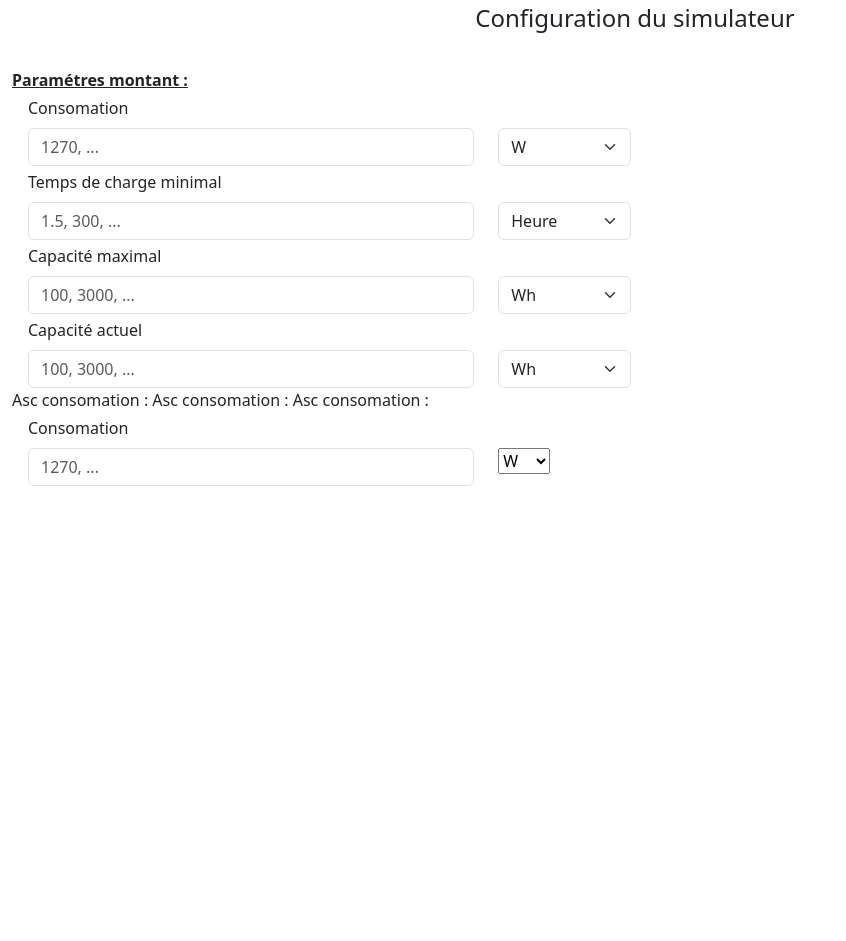
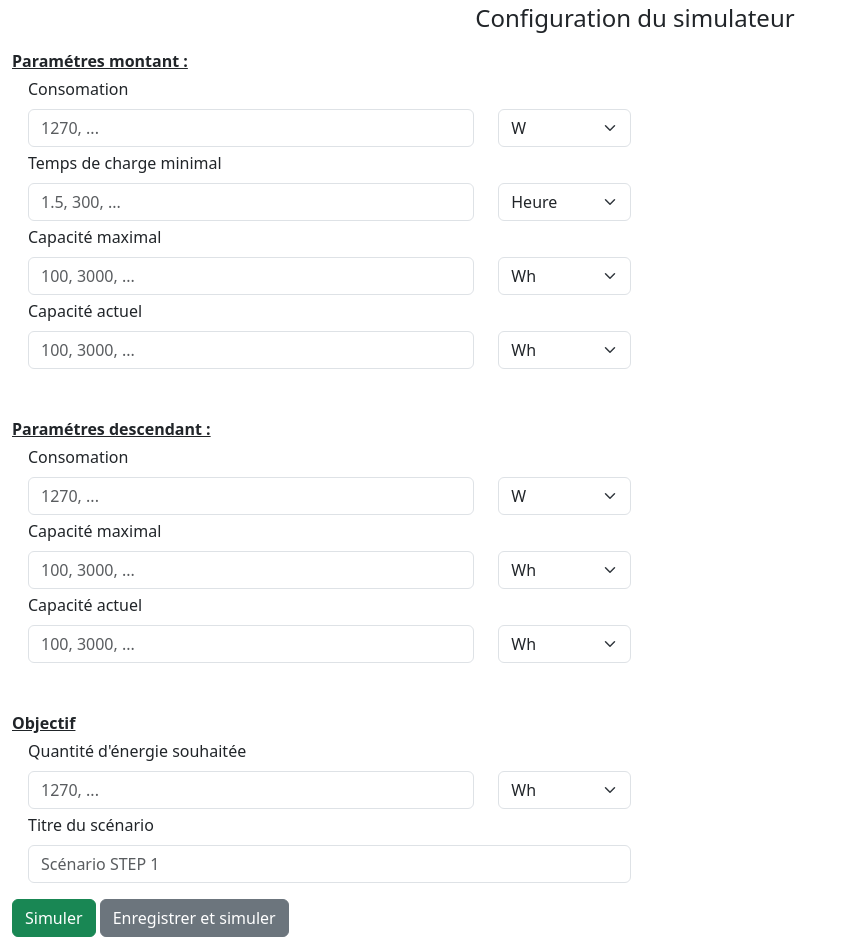
Before and after one commit to Zarbose/Ec2, a Django app: page /get_name/ in a window 1280 px wide. Shown: the whole page, without its empty margins (0-846 px from the left). Before the commit the page ends 486 px from the top, so only its background shows below. Run offline with Django 4.2, Linux system fonts and the light colour scheme.

Commit message:
[UPDATE] mise a joure de la vue + début utilisation donnée formulaire

```diff
--- a/webapp/Ec2/scrap/forms.py
+++ b/webapp/Ec2/scrap/forms.py
@@ -11,11 +11,11 @@ WATT_CHOICES =(
 )
 
 WATTH_CHOICES =(
-    ("1", "W"),
-    ("2", "KW"),
-    ("3", "MW"),
-    ("4", "GW"),
-    ("5", "TW"),
+    ("1", "Wh"),
+    ("2", "KWh"),
+    ("3", "MWh"),
+    ("4", "GWh"),
+    ("5", "TWh"),
 )
 
 TIME_CHOICES =(
@@ -26,14 +26,28 @@ TIME_CHOICES =(
 
 class NameForm(forms.Form):
     asc_consomation = forms.FloatField(min_value=0,required=True,widget=forms.TextInput(attrs={'class': 'form-control','placeholder': '1270, ...','aria-label': 'asc_energie'}))
-    asc_consomation_choices = forms.ChoiceField(choices = WATT_CHOICES) # ,widget=forms.TextInput(attrs={'class': 'form-select','aria-label': 'unite'})
-    asc_tmp_min = forms.FloatField(min_value=0,required=True)
-    asc_capa_max = forms.FloatField(min_value=0,required=True)
-    asc_capa_actu  = forms.FloatField(min_value=0,required=True)
+    asc_consomation_choices = forms.ChoiceField(choices = WATT_CHOICES ,widget=forms.Select(attrs={'class': 'form-select','aria-label': 'unite'}))
 
-    desc_consomation = forms.FloatField(min_value=0,required=True)
-    desc_capa_max = forms.FloatField(min_value=0,required=True)
-    desc_capa_actu  = forms.FloatField(min_value=0,required=True)
+    asc_tmp_min = forms.FloatField(min_value=0,required=True,widget=forms.TextInput(attrs={'class': 'form-control','placeholder': '1.5, 300, ...','aria-label': 'asc_activation'}))
+    asc_tmp_min_choices = forms.ChoiceField(choices = TIME_CHOICES ,widget=forms.Select(attrs={'class': 'form-select','aria-label': 'unite'}))
 
-    titre  = forms.CharField(max_length=50,required=False)
-    target  = forms.FloatField(min_value=0,required=True)
+    asc_capa_max = forms.FloatField(min_value=0,required=True,widget=forms.TextInput(attrs={'class': 'form-control','placeholder': '100, 3000, ...','aria-label': 'asc_maximum'}))
+    asc_capa_max_choices = forms.ChoiceField(choices = WATTH_CHOICES ,widget=forms.Select(attrs={'class': 'form-select','aria-label': 'unite'}))
+
+    asc_capa_actu  = forms.FloatField(min_value=0,required=True,widget=forms.TextInput(attrs={'class': 'form-control','placeholder': '100, 3000, ...','aria-label': 'asc_maximum_actu'}))
+    asc_capa_actu_choices  = forms.ChoiceField(choices = WATTH_CHOICES ,widget=forms.Select(attrs={'class': 'form-select','aria-label': 'unite'}))
+
+
+    desc_consomation = forms.FloatField(min_value=0,required=True,widget=forms.TextInput(attrs={'class': 'form-control','placeholder': '1270, ...','aria-label': 'desc_energie'}))
+    desc_consomation_choices = forms.ChoiceField(choices = WATT_CHOICES ,widget=forms.Select(attrs={'class': 'form-select','aria-label': 'unite'}))
+
+    desc_capa_max = forms.FloatField(min_value=0,required=True,widget=forms.TextInput(attrs={'class': 'form-control','placeholder': '100, 3000, ...','aria-label': 'desc_maximum'}))
+    desc_capa_max_choices = forms.ChoiceField(choices = WATTH_CHOICES ,widget=forms.Select(attrs={'class': 'form-select','aria-label': 'unite'}))
+
+    desc_capa_actu  = forms.FloatField(min_value=0,required=True,widget=forms.TextInput(attrs={'class': 'form-control','placeholder': '100, 3000, ...','aria-label': 'desc_maximum_actu'}))
+    desc_capa_actu_choices  = forms.ChoiceField(choices = WATTH_CHOICES ,widget=forms.Select(attrs={'class': 'form-select','aria-label': 'unite'}))
+
+    titre  = forms.CharField(max_length=50,required=False,widget=forms.TextInput(attrs={'class': 'form-control','placeholder': 'Scénario STEP 1','aria-label': 'obj_titre'}))
+
+    target  = forms.FloatField(min_value=0,required=True,widget=forms.TextInput(attrs={'class': 'form-control','placeholder': '1270, ...','aria-label': 'obj_energie'}))
+    target_choices  = forms.ChoiceField(choices = WATTH_CHOICES ,widget=forms.Select(attrs={'class': 'form-select','aria-label': 'unite'}))
--- a/webapp/Ec2/scrap/templates/scrap/name.html
+++ b/webapp/Ec2/scrap/templates/scrap/name.html
@@ -23,26 +23,23 @@
                 <h4>Configuration du simulateur</h4>
             </section>
             <section id="formZone">
-                <form class="ms-2">
+
+                <form class="ms-2" method="post">
+                    {% csrf_token %}
                     <div id="asc_parameters" class="">
                         <div class="fw-bold text-decoration-underline">
                             Paramétres montant :
                         </div>
+
                         <div class="ms-3">
                             <div class="mt-1">
                                 <label for="asc_energie" class="form-label">Consomation</label>
                                 <div class="row" id="asc_energie">
                                     <div class="col">
-                                        <input type="text" class="form-control" placeholder="1270, ..." aria-label="asc_energie" required>
+                                        {{ form.asc_consomation }}
                                     </div>
                                     <div class="col-3">
-                                        <select class="form-select" aria-label="unite">
-                                            <option selected="1">W</option>
-                                            <option value="2">KW</option>
-                                            <option value="3">MW</option>
-                                            <option value="4">GW</option>
-                                            <option value="5">TW</option>
-                                        </select>
+                                        {{ form.asc_consomation_choices }}
                                     </div>
                                 </div>
                             </div>
@@ -51,14 +48,10 @@
                                 <label for="asc_activation" class="form-label">Temps de charge minimal</label>
                                 <div class="row" id="asc_activation">
                                     <div class="col">
-                                        <input type="text" class="form-control" placeholder="1.5, 300, ..." aria-label="asc_activation" required>
+                                        {{ form.asc_tmp_min }}
                                     </div>
                                     <div class="col-3">
-                                        <select class="form-select" aria-label="unite">
-                                            <option selected="1">Heure</option>
-                                            <option value="2">Minute</option>
-                                            <option value="3">Seconde</option>
-                                        </select>
+                                        {{ form.asc_tmp_min_choices }}
                                     </div>
                                 </div>
                             </div>
@@ -67,16 +60,10 @@
                                 <label for="asc_maximum" class="form-label">Capacité maximal</label>
                                 <div class="row" id="asc_maximum">
                                     <div class="col">
-                                        <input type="text" class="form-control" placeholder="100, 3000, ..." aria-label="asc_maximum" required>
+                                        {{ form.asc_capa_max }}
                                     </div>
                                     <div class="col-3">
-                                        <select class="form-select" aria-label="unite">
-                                            <option selected="1">Wh</option>
-                                            <option value="2">KWh</option>
-                                            <option value="3">MWh</option>
-                                            <option value="4">GWh</option>
-                                            <option value="5">TWh</option>
-                                        </select>
+                                        {{ form.asc_capa_max_choices }}
                                     </div>
                                 </div>
                             </div>
@@ -85,53 +72,92 @@
                                 <label for="asc_maximum_actu" class="form-label">Capacité actuel</label>
                                 <div class="row" id="asc_maximum_actu">
                                     <div class="col">
-                                        <input type="text" class="form-control" placeholder="100, 3000, ..." aria-label="asc_maximum_actu" required>
+                                        {{ form.asc_capa_actu }}
                                     </div>
                                     <div class="col-3">
-                                        <select class="form-select" aria-label="unite">
-                                            <option selected="1">Wh</option>
-                                            <option value="2">KWh</option>
-                                            <option value="3">MWh</option>
-                                            <option value="4">GWh</option>
-                                            <option value="5">TWh</option>
-                                        </select>
+                                        {{ form.asc_capa_actu_choices }}
                                     </div>
                                 </div>
                             </div>
                         </div>
                     </div>
-                </form>
 
-                <form class="ms-2">
-                    {% csrf_token %}
+                    <div id="desc_parameters" class="mt-5">
+                        <div class="fw-bold text-decoration-underline">
+                            Paramétres descendant :
+                        </div>
+                        <div class="ms-3">
+                            <div class="mt-1">
+                                <label for="desc_energie" class="form-label">Consomation</label>
+                                <div class="row" id="energie">
+                                    <div class="col">
+                                        {{ form.desc_consomation }}
+                                    </div>
+                                    <div class="col-3">
+                                        {{ form.desc_consomation_choices }}
+                                    </div>
+                                </div>
+                            </div>
 
-                    <!-- {% for field in form %}
-                        <div class="fieldWrapper">
-                            {{ field.label_tag }} {{ field }} {{ field }}
-                        </div>
-                    {% endfor %} -->
+                            <div class="mt-1">
+                                <label for="desc_maximum" class="form-label">Capacité maximal</label>
+                                <div class="row" id="desc_maximum">
+                                    <div class="col">
+                                        {{ form.desc_capa_max }}
+                                    </div>
+                                    <div class="col-3">
+                                        {{ form.desc_capa_max_choices }}
+                                    </div>
+                                </div>
+                            </div>
 
-                    {{ form.asc_consomation.label_tag }} {{ form.asc_consomation.label_tag }} {{ form.asc_consomation.label_tag }}
-
-                    <div class="ms-3">
-                        <div class="mt-1">
-                            <label for="asc_energie" class="form-label">Consomation</label>
-                            <div class="row" id="asc_energie">
-                                <div class="col">
-                                    {{ form.asc_consomation }}
-                                </div>
-                                <div class="col-3">
-                                    <!-- <select class="form-select" aria-label="unite">
-                                        <option selected="1">W</option>
-                                        <option value="2">KW</option>
-                                        <option value="3">MW</option>
-                                        <option value="4">GW</option>
-                                        <option value="5">TW</option>
-                                    </select> -->
-                                    {{ form.asc_consomation_choices }}
+                            <div class="mt-1">
+                                <label for="desc_maximum_actu" class="form-label">Capacité actuel</label>
+                                <div class="row" id="desc_maximum_actu">
+                                    <div class="col">
+                                        {{ form.desc_capa_actu }}
+                                    </div>
+                                    <div class="col-3">
+                                        {{ form.desc_capa_actu_choices }}
+                                    </div>
                                 </div>
                             </div>
                         </div>
+                    </div>
+
+                    <div id="objectif" class="mt-5">
+                        <div class="fw-bold text-decoration-underline">
+                            Objectif
+                        </div>
+                        <div class="ms-3">
+                            <div class="mt-1">
+                                <label for="obj_energie" class="form-label">Quantité d'énergie souhaitée</label>
+                                <div class="row" id="obj_energie">
+                                    <div class="col">
+                                        {{ form.target }}
+                                    </div>
+                                    <div class="col-3">
+                                        {{ form.target_choices }}
+                                    </div>
+                                </div>
+                            </div>
+                        </div>
+
+                        <div class="ms-3">
+                            <div class="mt-1">
+                                <label for="obj_titre" class="form-label">Titre du scénario</label>
+                                <div class="row" id="obj_titre">
+                                    <div class="col">
+                                        {{ form.titre }}
+                                    </div>
+                                </div>
+                            </div>
+                        </div>
+                    </div>
+
+                    <button class="btn btn-success mt-3" type="submit">Simuler</button>
+                    <button class="btn btn-secondary mt-3" type="submit">Enregistrer et simuler</button>
+
                 </form>
             </section>
 
--- a/webapp/Ec2/scrap/views.py
+++ b/webapp/Ec2/scrap/views.py
@@ -20,6 +20,7 @@ def get_name(request):
             # process the data in form.cleaned_data as required
             # ...
             # redirect to a new URL:
+            # print(form.cleaned_data)
             return HttpResponseRedirect("/test/")
 
     # if a GET (or any other method) we'll create a blank form
```
